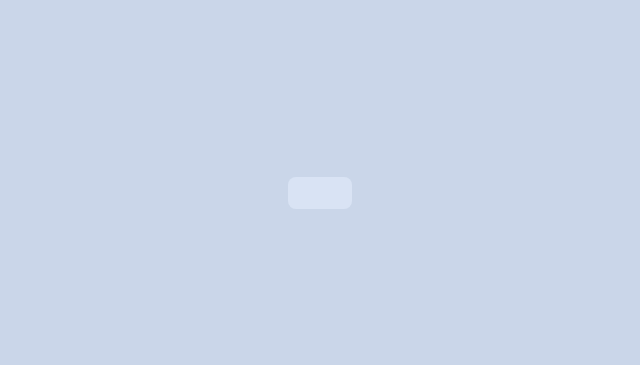
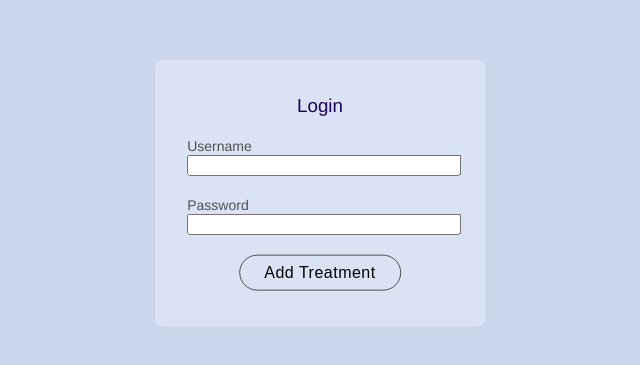
Before and after one commit to dan-knight/OncHx, a React (Create React App) app: page / in a window 1280 px wide. Shown: the part 207-572 px from the top of the page, without its empty margins (320-960 px from the left). Built offline with nearby package versions, Linux system fonts and the light colour scheme.

Commit message:
Create Login component
- Changed /patient route to index.

- Reinstalled yup package.

```diff
--- a/package.json
+++ b/package.json
@@ -11,7 +11,8 @@
     "react-dom": "^17.0.2",
     "react-router-dom": "^5.3.0",
     "react-scripts": "4.0.3",
-    "web-vitals": "^1.1.2"
+    "web-vitals": "^1.1.2",
+    "yup": "^0.32.9"
   },
   "scripts": {
     "start": "react-scripts start",
--- a/src/App.js
+++ b/src/App.js
@@ -3,8 +3,10 @@ import { BrowserRouter as Router, Switch, Route } from 'react-router-dom';
 
 import TreatmentInput from './components/TreatmentInput';
 import EventLog from './components/EventLog';
+import Login from './components/Login';
 
 export default function App() {
+  const [user, setUser] = useState('');
   const [events, setEvents] = useState(getEvents());
 
   function getEvents() {
@@ -18,10 +20,14 @@ export default function App() {
     ];
   };
 
+  function login(event) {
+    setUser(event.username);
+  };
+
   function addEvent(e) {
     const newEvents = [
-      {cancerType:
-        e.cancerType,
+      {
+        cancerType: e.cancerType,
         date: new Date(e.year, e.month, e.day),
         treatmentType: e.treatmentType,
         details: e.details
@@ -39,8 +45,8 @@ export default function App() {
           <Route path='/add'>
             <TreatmentInput onSubmit={addEvent} />
           </Route>
-          <Route path='/patient'>
-            <EventLog events={events} />
+          <Route path='/' exact>
+            {user ? <EventLog events={events} /> : <Login onSubmit={login} />}
           </Route>
         </Switch>
       </div>
--- /dev/null
+++ b/src/components/Login.jsx
@@ -0,0 +1,43 @@
+import { Formik, Form, Field } from "formik";
+import * as Yup from 'yup';
+
+const treatmentSchema = Yup.object().shape({
+  username: Yup.string().required('Required'),
+  password: Yup.string().required('Required')
+});
+
+export default function Login({ onSubmit }) {
+  return (
+    <div className='form'>
+      <h3>Login</h3>
+      <Formik
+        initialValues={{
+          username: '',
+          password: ''}}
+        onSubmit={onSubmit}
+        validationSchema={treatmentSchema}>
+        {({ errors }) => (
+          <Form>
+            <div>
+              <label>
+                Username
+                {<span className="error">{errors.username}</span>}
+              </label>
+              <Field name='username' />
+            </div>
+            <div>
+              <label>
+                Password
+                {<span className="error">{errors.password}</span>}
+              </label>
+              <Field name='password' type='password' />
+            </div>
+            <div className='button'>
+              <button type='submit'>Add Treatment</button>
+            </div>
+          </Form>
+        )}
+      </Formik>
+    </div>
+  );
+};
--- a/src/components/TreatmentInput.jsx
+++ b/src/components/TreatmentInput.jsx
@@ -30,7 +30,7 @@ export default function TreatmentInput({ onSubmit }) {
   const routerHistory = useHistory();
 
   function handleSubmit(event) {
-    routerHistory.push('/patient');
+    routerHistory.push('/');
     onSubmit(event);
   };
 
```
Also changed, not shown: 1 other file (tests, documents, lock files or other folders).
